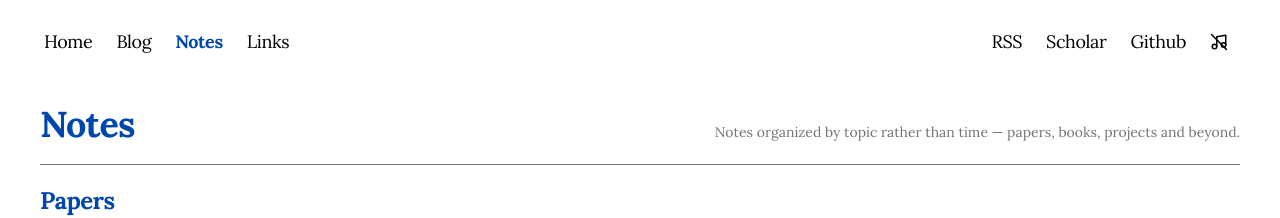
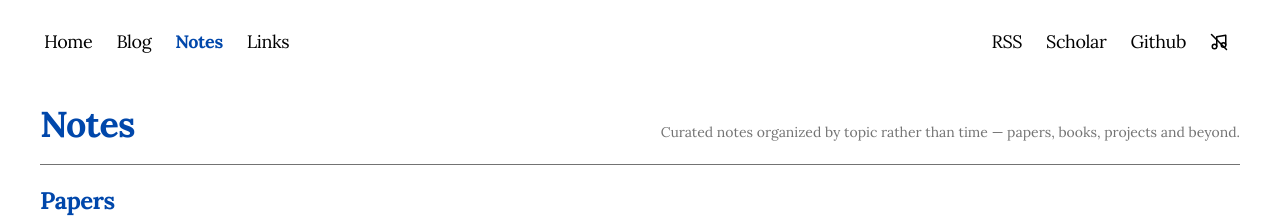
Before and after one commit to zeroffa233/zeroffa-homepage, a Next.js app: page /notes in a window 1280 px wide. Shown: the top 218 px of the page. Built offline with nearby package versions, Linux system fonts and the light colour scheme; a web font is replaced by a local one.

Commit message:
style: home body text-lg, curated wording in notes description

```diff
--- a/app/notes/page.tsx
+++ b/app/notes/page.tsx
@@ -35,8 +35,8 @@ export default function Notes() {
                     Notes
                 </h2>
                 <p className="text-sm text-neutral-500 dark:text-neutral-400">
-                    Notes organized by topic rather than time — papers, books,
-                    projects and beyond.
+                    Curated notes organized by topic rather than time —
+                    papers, books, projects and beyond.
                 </p>
             </div>
             {sections.map(({ name, title, flat, groups }) => (
--- a/app/page.tsx
+++ b/app/page.tsx
@@ -4,7 +4,7 @@ import * as Public from "../public";
 
 export default function Page() {
     return (
-        <section>
+        <section className="text-lg">
             <ProfileCard />
             <hr className="mt-5 border-neutral-500 dark:border-neutral-500"></hr>
             <Biography />
```
